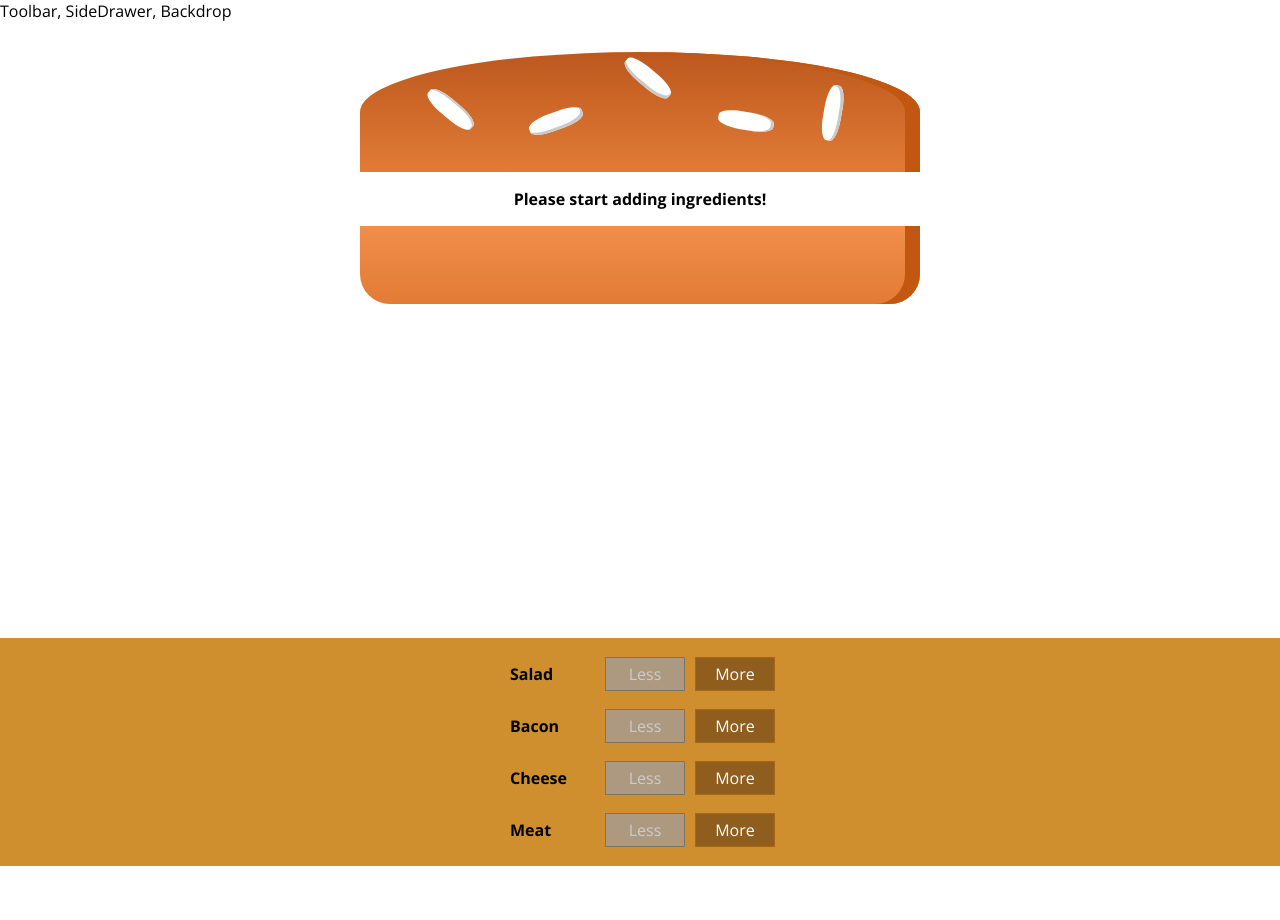
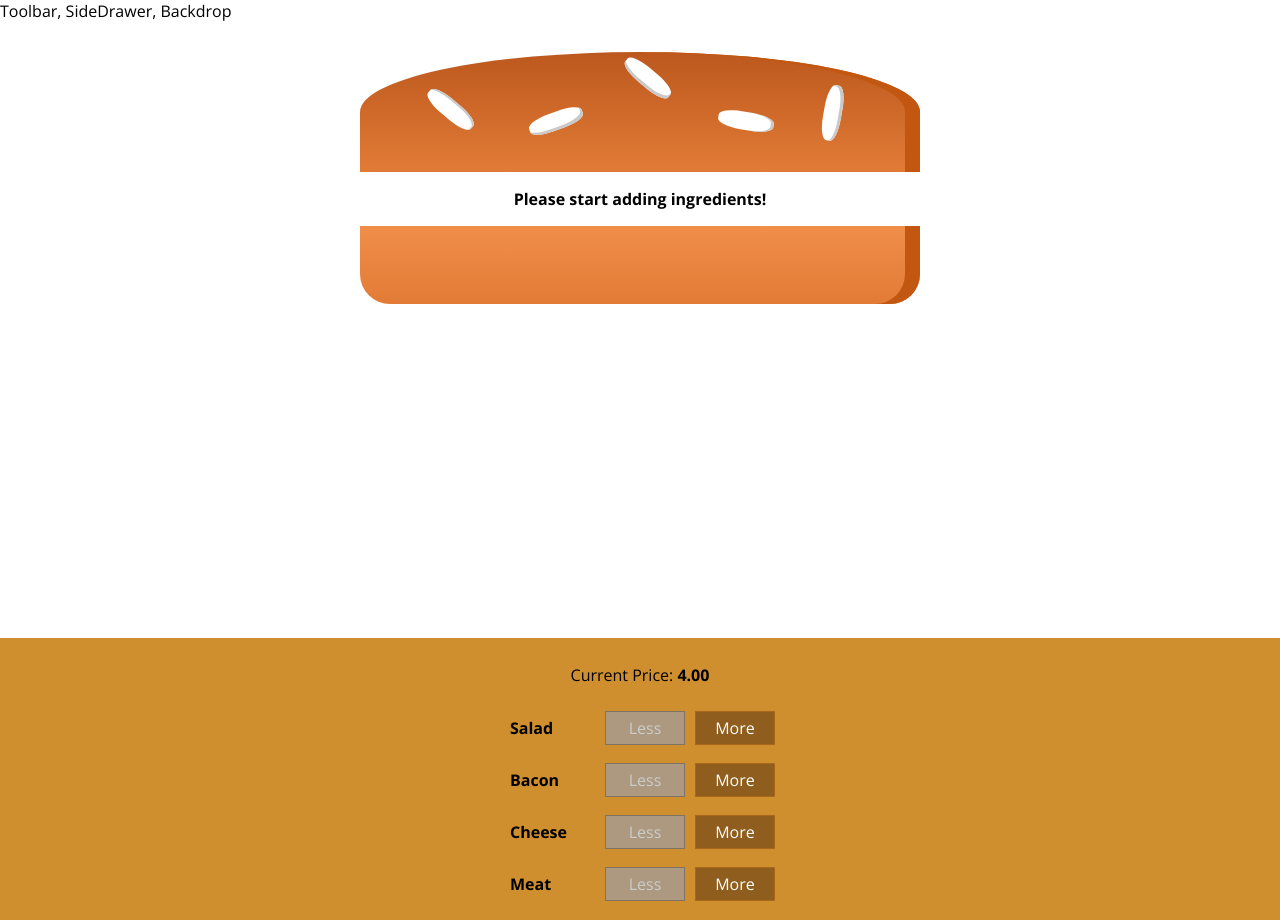
Before and after one commit to VaclavR/burger-builder, a React (Create React App) app: page / in a window 1280 px wide. Before the commit the page ends 866 px from the top, so only its background shows below. Built offline with nearby package versions, Linux system fonts and the light colour scheme.

Commit message:
resolve #16

```diff
--- a/src/components/Burger/BuildControls/BuildControls.js
+++ b/src/components/Burger/BuildControls/BuildControls.js
@@ -13,6 +13,7 @@
 const buildControls = (props) => {
     return (
         <div className={styles.BuildControls}>
+            <p>Current Price: <strong>{props.price.toFixed(2)}</strong></p>
             {controls.map(ctrl => (
                 <BuildControl
                     key={ctrl.label}
@@ -28,7 +29,8 @@
 buildControls.propTypes = {
     ingredientAdded: PropTypes.func,
     ingredientRemoved: PropTypes.func,
-    ingredients: PropTypes.object
+    ingredients: PropTypes.object,
+    price: PropTypes.number
 }
 
 export default buildControls
--- a/src/containers/BurgerBuilder/BurgerBuilder.js
+++ b/src/containers/BurgerBuilder/BurgerBuilder.js
@@ -54,7 +54,8 @@
                 <BuildControls
                     ingredientAdded={this.addIngredientHandler}
                     ingredientRemoved={this.removeIngredientHandler}
-                    ingredients={this.state.ingredients}/>
+                    ingredients={this.state.ingredients}
+                    price={this.state.totalPrice} />
             </React.Fragment>
         )
     }
```
